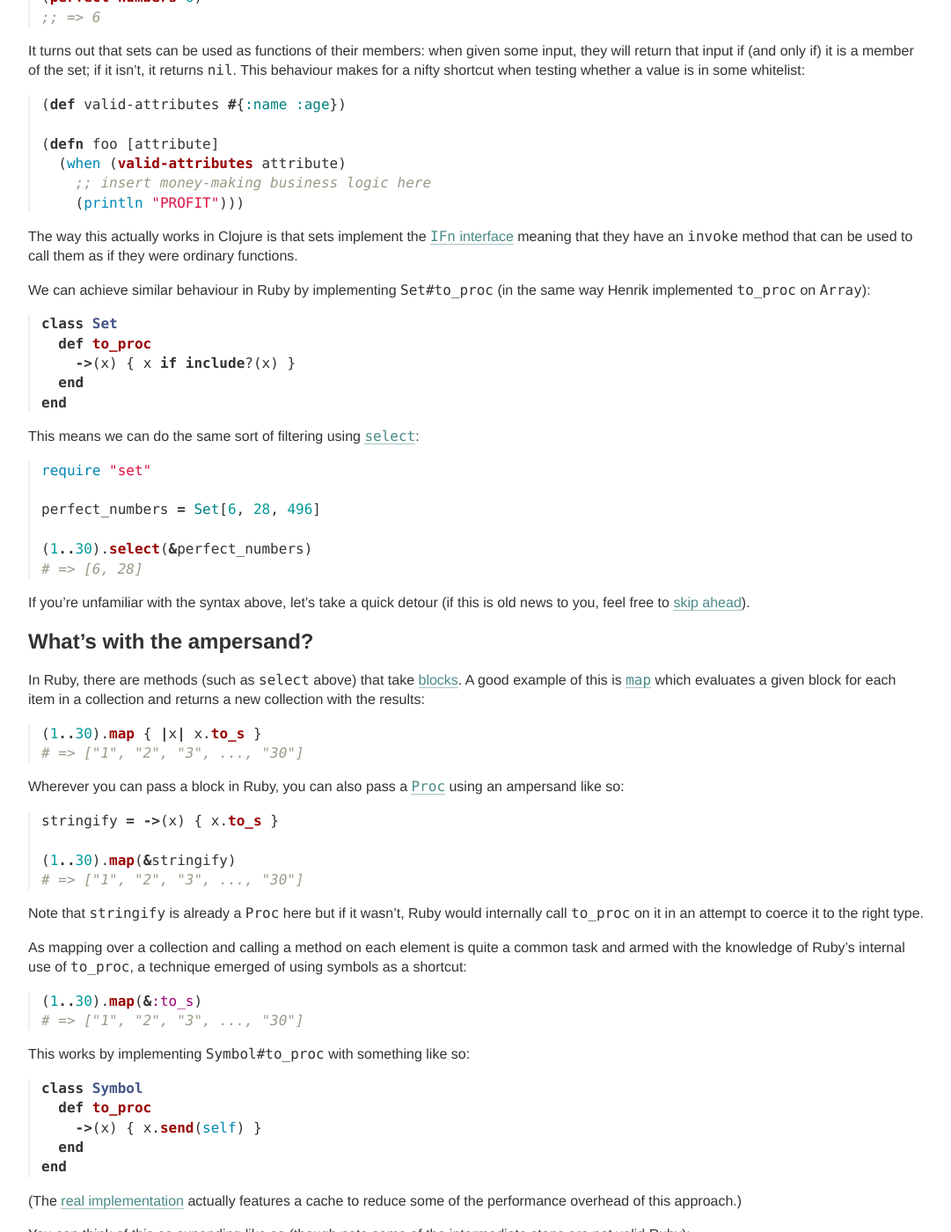
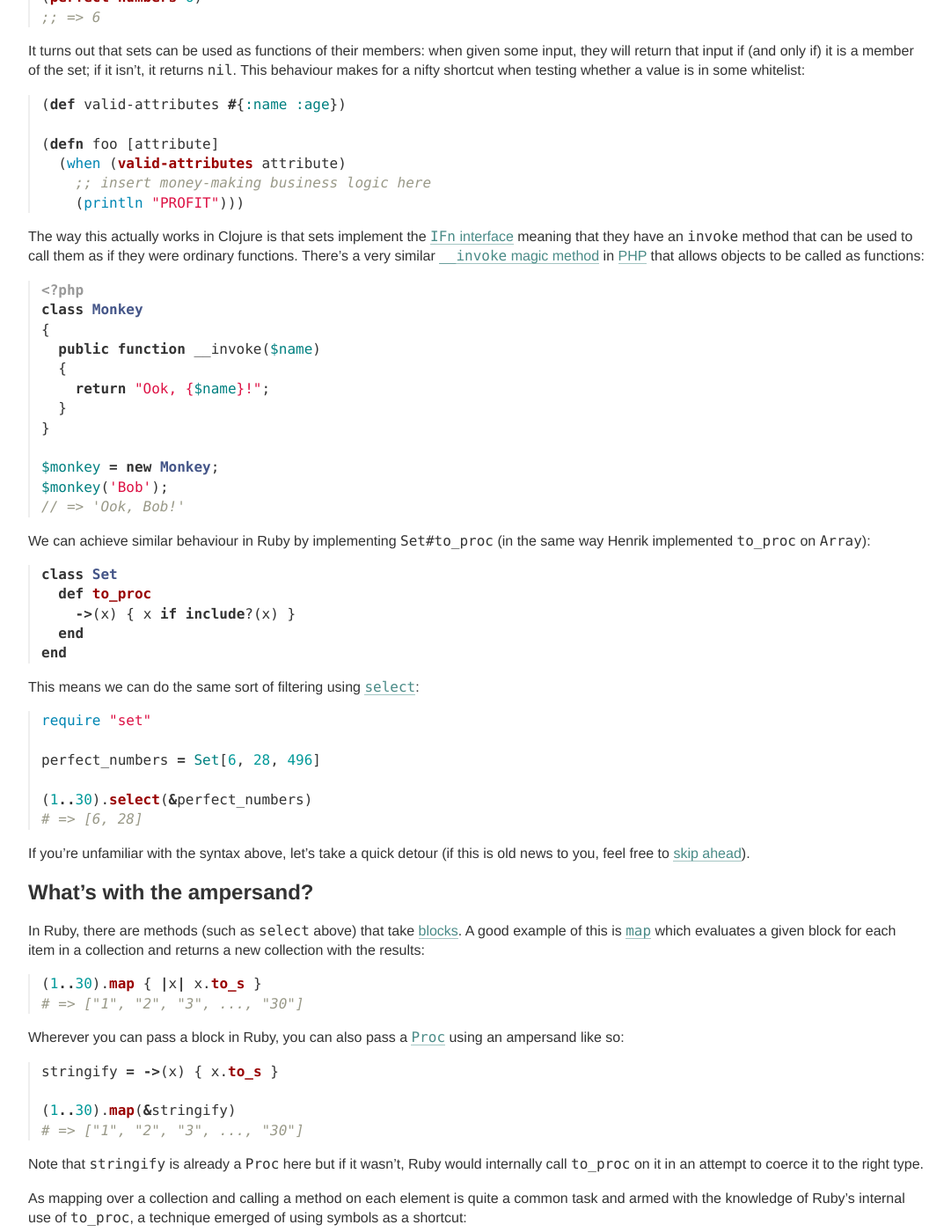
Before and after one commit to mudge/mudge.github.com, a Jekyll site: the page built from _posts/2014-11-26-data-structures-as-functions.markdown, in a window 1280 px wide and 1400 px high, scrolled down 1903 px. Shown: the whole window at 88% size, without its empty margins (98-1179 px from the left). Built offline with Jekyll 4.4.1, drawn with Linux system fonts in a browser that asks for light colours; Markdown is read by kramdown in place of the engine named in the settings; comment, search, counter and statistics services are not loaded; some of the changed text lies outside the part shown.

Commit message:
Show PHP's __invoke and improve Symbol#to_proc expansion

````diff
--- a/_posts/2014-11-26-data-structures-as-functions.markdown
+++ b/_posts/2014-11-26-data-structures-as-functions.markdown
@@ -149,7 +149,23 @@ when testing whether a value is in some whitelist:
 
 The way this actually works in Clojure is that sets implement the [`IFn`
 interface][IFn] meaning that they have an `invoke` method that can be used to
-call them as if they were ordinary functions.
+call them as if they were ordinary functions. There's a very similar [`__invoke`
+magic method][invoke] in [PHP][] that allows objects to be called as functions:
+
+```php
+<?php
+class Monkey
+{
+  public function __invoke($name)
+  {
+    return "Ook, {$name}!";
+  }
+}
+
+$monkey = new Monkey;
+$monkey('Bob');
+// => 'Ook, Bob!'
+```
 
 We can achieve similar behaviour in Ruby by implementing `Set#to_proc` (in the same
 way Henrik implemented `to_proc` on `Array`):
@@ -223,13 +239,12 @@ end
 (The [real implementation][Symbol#to_proc] actually features a cache to reduce some of the
 performance overhead of this approach.)
 
-You can think of this as expanding like so (though note some of the
-intermediate steps are not valid Ruby):
+You can think of this as expanding like so:
 
 ```ruby
 (1..30).map(&:to_s)
-(1..30).map(:to_s.to_proc)           # invalid Ruby
-(1..30).map(->(x) { x.send(:to_s) }) # invalid Ruby
+(1..30).map(&:to_s.to_proc)
+(1..30).map(&->(x) { x.send(:to_s) })
 (1..30).map { |x| x.send(:to_s) }
 (1..30).map { |x| x.to_s }
 ```
@@ -263,7 +278,7 @@ perfect_numbers.to_proc.call(1)
 This is where our efforts diverge from Clojure: simply implementing `to_proc`
 doesn't mean that sets are now functions. You could maybe make them more
 `Proc`-like with something like the following but there is no equivalent to
-Clojure's `IFn` in Ruby:
+Clojure's `IFn` or PHP's `__invoke` in Ruby:
 
 ```ruby
 class Object
@@ -417,3 +432,5 @@ said](http://blog.fogus.me/2011/08/14/perlis-languages/):
   [Symbol#to_proc]: https://github.com/ruby/ruby/blob/25bab786cb416aa491ff62e6d9b6ba196251bfc6/string.c#L8631-L8669
   [domain]: http://en.wikipedia.org/wiki/Domain_of_a_function
   [codomain]: http://en.wikipedia.org/wiki/Codomain_(mathematics)
+  [invoke]: http://php.net/manual/en/language.oop5.magic.php#object.invoke
+  [PHP]: http://php.net/
````
Also changed, not shown: other parts of _posts/2014-11-26-data-structures-as-functions.markdown (+2 -2 lines).
